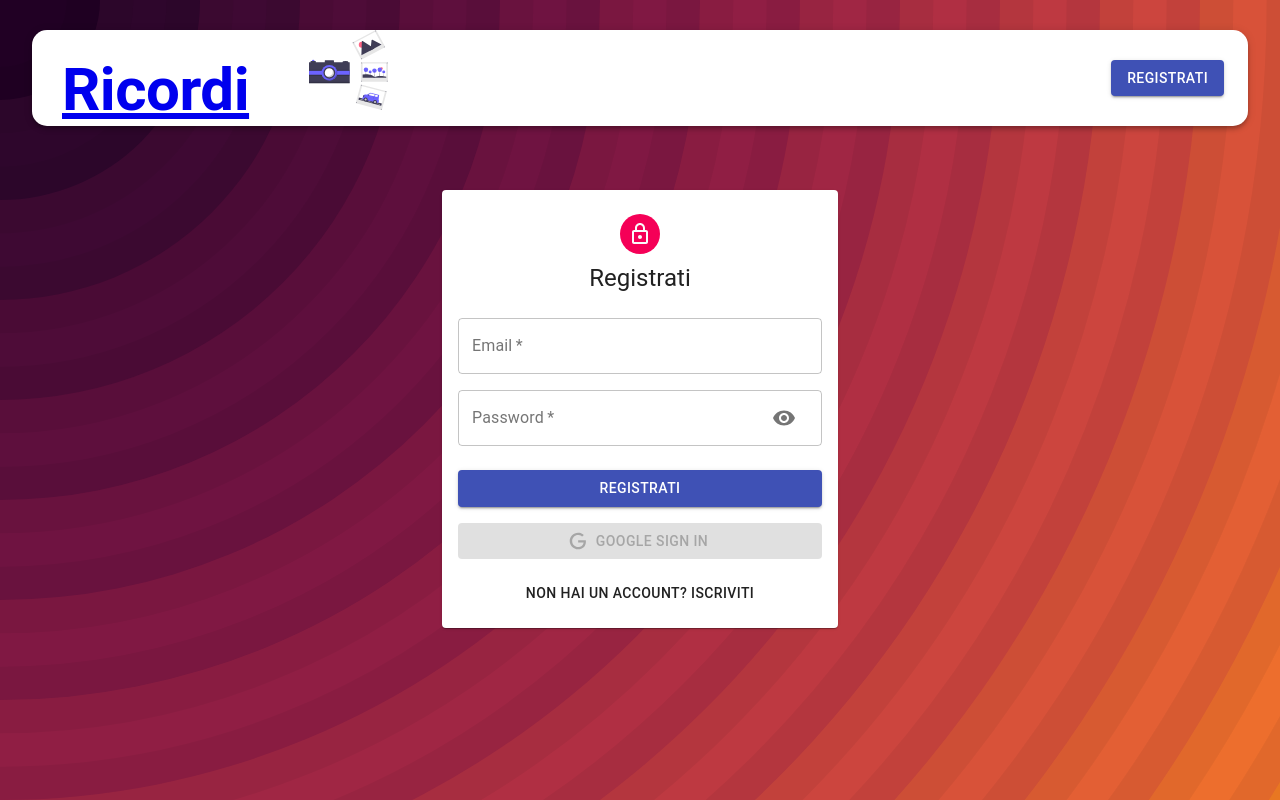
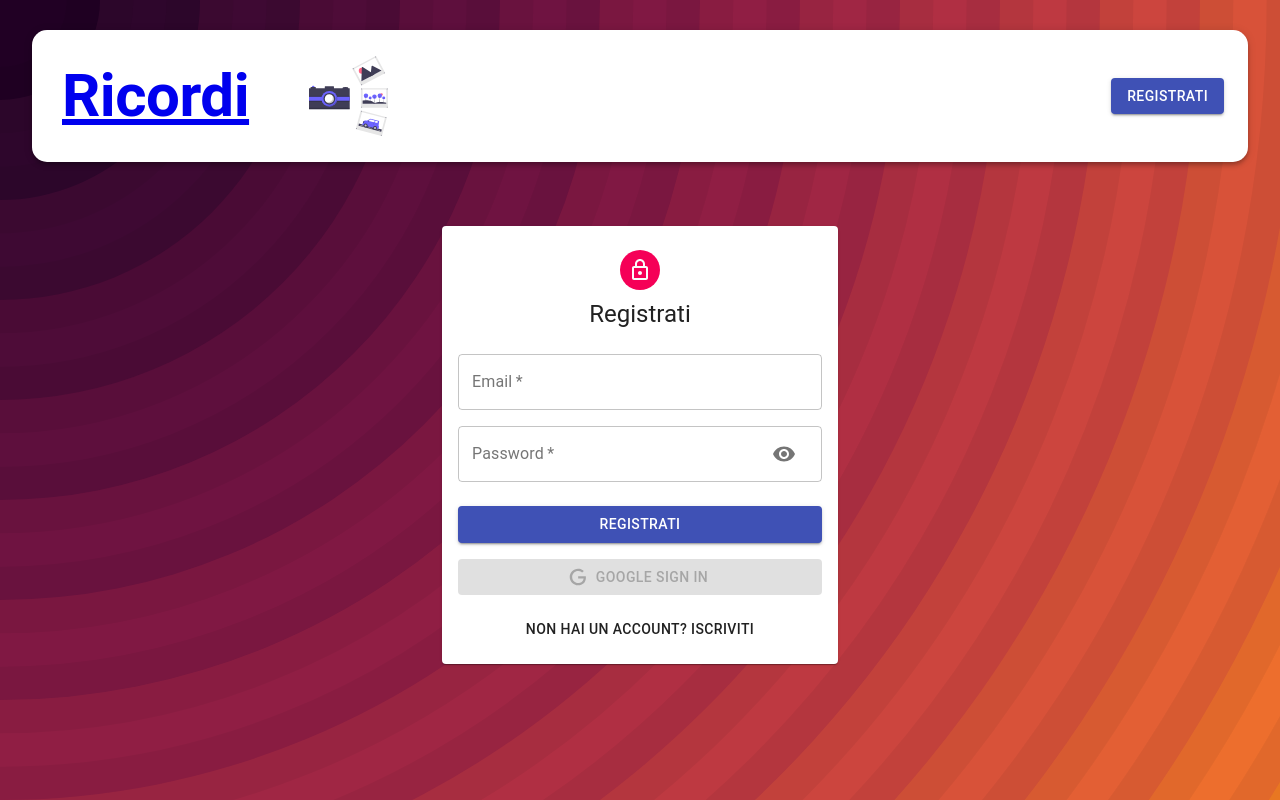
Before and after one commit to flaviocp90/MERN_APP_rev, a React (Create React App) app in the folder client/: page /auth in a window 1280 px wide. Built offline with nearby package versions, Linux system fonts and the light colour scheme.

Commit message:
add auth state

```diff
--- a/client/src/components/Auth/Auth.js
+++ b/client/src/components/Auth/Auth.js
@@ -12,7 +12,7 @@ import {
 } from "@material-ui/core";
 import { GoogleLogin } from "react-google-login";
 import { useDispatch } from "react-redux";
-
+import {useNavigate} from 'react-router-dom';
 import Input from "./Input";
 import Icon from "./icon";
 
@@ -21,7 +21,7 @@ function Auth() {
   const [isSignUp, setIsSignUp] = useState(false);
   const [showPassword, setShowPassword] = useState(false);
   const dispatch = useDispatch();
-
+  const history = useNavigate();
   const handleSubmit = () => {};
   const handleChange = () => {};
   const handleShowPassword = () =>
@@ -34,7 +34,8 @@ function Auth() {
     const result = res?.profileObj;
     const token = res?.tokenId;
     try {
-      dispatch({type: 'AUTH', data: {result, token}})
+      dispatch({ type: "AUTH", data: { result, token } });
+      history("/");
     } catch (error) {
       console.log(error.message);
     }
--- a/client/src/components/Navbar/Navbar.js
+++ b/client/src/components/Navbar/Navbar.js
@@ -1,4 +1,4 @@
-import React from "react";
+import React, { useState, useEffect } from "react";
 import { AppBar, Avatar, Button, Toolbar, Typography } from "@material-ui/core";
 import useStyles from "./Navbar.style";
 import memories from "../../images/undraw_moments_0y20.svg";
@@ -6,11 +6,24 @@ import { Link } from "react-router-dom";
 
 function Navbar() {
   const classes = useStyles();
-  const user = null;
+  const [user, setUser] = useState(JSON.parse(localStorage.getItem("profile")));
+  console.log(user);
+
+  useEffect(() => {
+    const token = user?.token;
+    setUser(JSON.parse(localStorage.getItem("profile")));
+  }, []);
+
   return (
     <AppBar position="static" color="inherit" className={classes.appBar}>
       <div className={classes.brandContainer}>
-        <Typography variant="h2" align="center" component={Link} to='/' className={classes.heading}>
+        <Typography
+          variant="h2"
+          align="center"
+          component={Link}
+          to="/"
+          className={classes.heading}
+        >
           Ricordi
         </Typography>
         <img
@@ -22,13 +35,34 @@ function Navbar() {
       </div>
       <Toolbar className={classes.toolbar}>
         {user ? (
-            <div className={classes.profile}>
-                <Avatar className={classes.purple} alt={user.result.name} src={user.result.imageUrl}>{user.result.name.charAt(0)}</Avatar>
-                <Typography className={classes.useName} variant='h6'>{user.result.name}</Typography>
-                <Button variant="contained" className={classes.logout} color='secondary'>Esci</Button>
-            </div>
+          <div className={classes.profile}>
+            <Avatar
+              className={classes.purple}
+              alt={user.result.name}
+              src={user.result.imageUrl}
+            >
+              {user.result.name.charAt(0)}
+            </Avatar>
+            <Typography className={classes.useName} variant="h6">
+              {user.result.name}
+            </Typography>
+            <Button
+              variant="contained"
+              className={classes.logout}
+              color="secondary"
+            >
+              Esci
+            </Button>
+          </div>
         ) : (
-            <Button component={Link} to='/auth' variant="contained" color="primary">Registrati</Button>
+          <Button
+            component={Link}
+            to="/auth"
+            variant="contained"
+            color="primary"
+          >
+            Registrati
+          </Button>
         )}
       </Toolbar>
     </AppBar>
--- a/client/src/components/Navbar/Navbar.style.js
+++ b/client/src/components/Navbar/Navbar.style.js
@@ -15,4 +15,22 @@ export default makeStyles((theme) => ({
   image: {
     marginLeft: "30px",
   },
+  toolbar: {
+    display: 'flex',
+    justifyContent: 'flex-end',
+    width: '400px'
+  },
+  profile: {
+    display: 'flex',
+    justifyContent: ' space-between',
+    width: '400px'
+  },
+  userName: {
+    display: 'flex',
+    alignItems: 'center'
+  },
+  brandContainer: {
+    display: 'flex',
+    alignItems: 'center',
+  },
 }));
--- a/client/src/reducers/auth.js
+++ b/client/src/reducers/auth.js
@@ -3,7 +3,7 @@ import { AUTH, LOGOUT } from "../constants/actionTypes";
 const authReducer = (state = { authData: null }, action) => {
   switch (action.type) {
     case AUTH:
-      localStorage.setItem("prfile", JSON.stringify({ ...action?.data }));
+      localStorage.setItem("profile", JSON.stringify({ ...action?.data }));
       return { ...state, authData: action?.data };
     default:
       return state;
```
